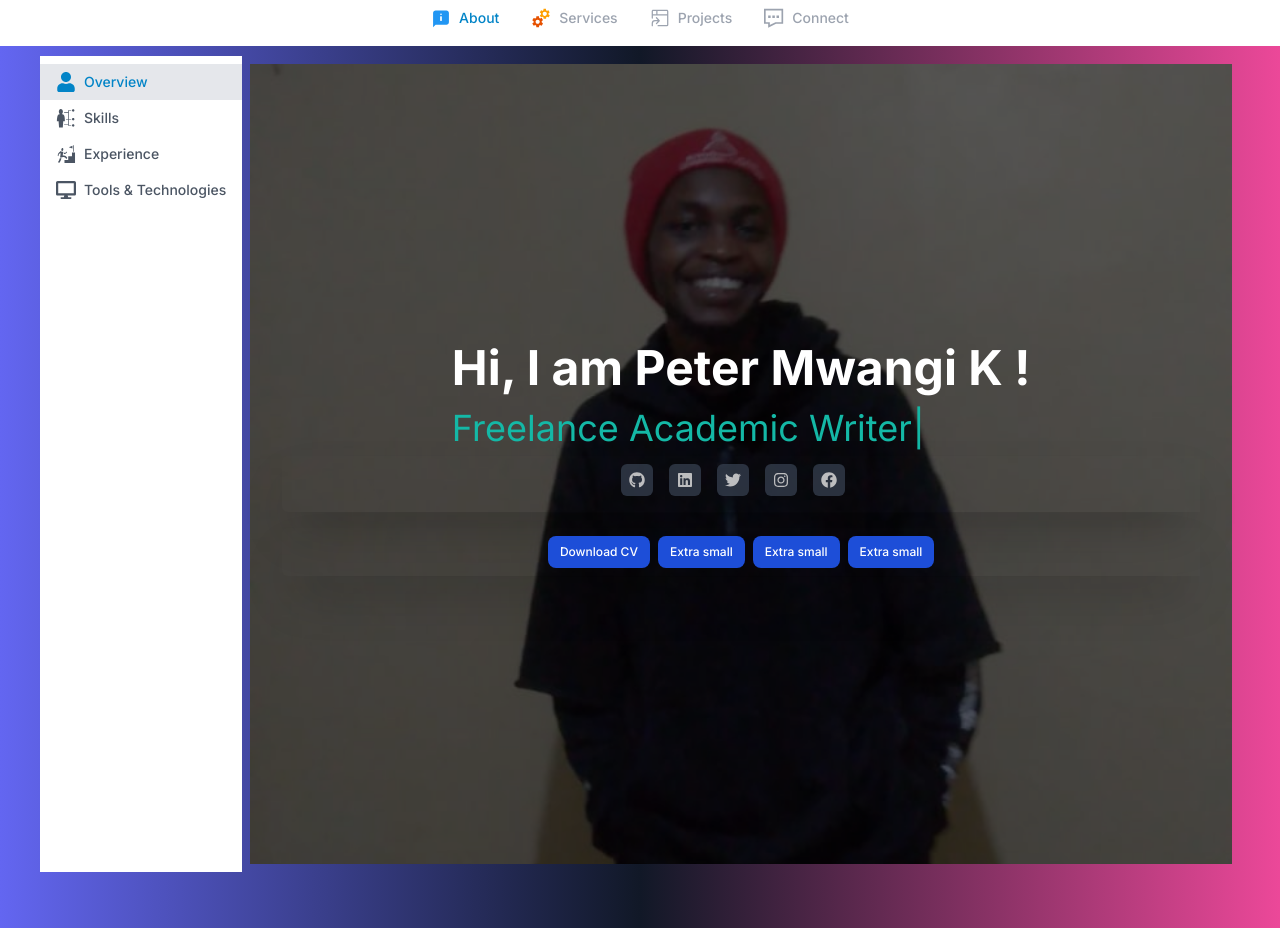
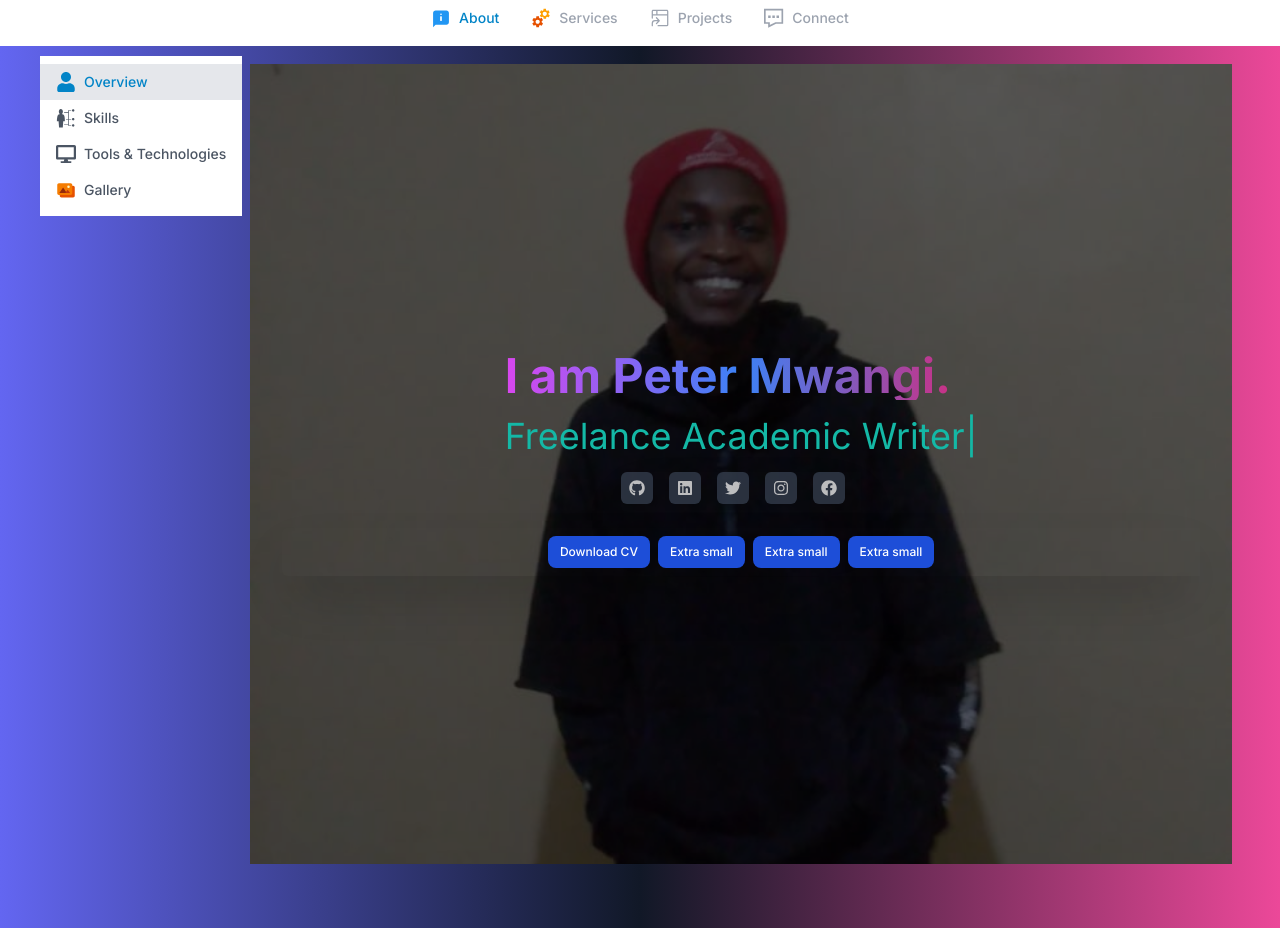
Before and after one commit to Peterkaranjamwangi/portfolio, a Next.js app: page / in a window 1280 px wide. Built offline with nearby package versions, Linux system fonts and the light colour scheme.

Commit message:
updated the projects page

```diff
--- a/components/Connect.tsx
+++ b/components/Connect.tsx
@@ -1,29 +1,18 @@
-import { CONNECT_DATA } from '@/constants/consants.index';
 import React from 'react';
-import { FaPhone } from 'react-icons/fa';
+import SocialMedia from './SocialMedia';
 
 const Connect = () => {
     return (
         <div>
-            <section className="mx-auto max-w-screen-md bg-gray-900 px-4 rounded-br-3xl rounded-tl-3xl py-8">
-                <div className="w-full shadow-2xl mb-2 rounded-l-md flex justify-center items-center">
-                    {CONNECT_DATA.map((item, index) => (
-                        <div key={index} className="flex mb-2 mr-4">
-                            <a href={item.info} target="_blank" className="inline-block rounded-md bg-gray-700 animate-pulse p-2 text-primary">
-                                {React.createElement(item.icon, { className: "w-4 h-4" })}
-                            </a>
-                        </div>
-                    ))}
-                </div>
-
-
-                    <div className="grid rounded-2xl bg-gray-800 p-4 lg:col-span-3 lg:p-12">
+            <section className="mx-auto max-w-screen-md bg-gray-900 px-4 rounded-br-full rounded-tl-3xl py-8 border-green-500 border-y-2 border-r-2">
+                <SocialMedia />
+                    <div className="grid rounded-2xl bg-gradient-to-r from-pink-500 via-gray-500 to-indigo-500 border-r-2 border-b-2 border-green-400 p-4 lg:col-span-3 lg:p-12">
                         <span className="relative flex justify-center">
                             <div
                                 className="absolute inset-x-0 top-1/2 h-px -translate-y-1/2 bg-transparent bg-gradient-to-r from-transparent via-gray-500 to-transparent opacity-75"
                             ></div>
 
-                            <span className="relative z-10 bg-gray-800 px-6">Send me a message</span>
+                            <span className="relative rounded-md z-10 bg-gray-800 px-3">Send me a message</span>
                         </span>
 
 
--- a/components/Projects.tsx
+++ b/components/Projects.tsx
@@ -1,7 +1,7 @@
 import { projects } from '@/constants/consants.index';
 import React from 'react'
 import { CgWebsite } from 'react-icons/cg';
-import { FaGalacticRepublic, FaGithub } from 'react-icons/fa';
+import { FaGithub } from 'react-icons/fa';
 import { Carousel } from 'react-responsive-carousel';
 import 'react-responsive-carousel/lib/styles/carousel.min.css';
 
@@ -14,8 +14,7 @@ const Projects = () => {
                 {projects.map((project, index) => (
                     <div key={index} className="mx-auto max-w-screen-2xl px-4 py-4 sm:px-6 lg:px-8">
                         <div className="grid grid-cols-1 lg:h-1/2screen lg:grid-cols-2 ">
-
-                            <div className=" relative z-20 lg:py-8">
+                            <div className="relative z-20 lg:py-8 border-r-2 border-green-500 rounded-tr-2xl md:border-none">
                                 <Carousel
                                     showThumbs={false}
                                     infiniteLoop={true}
@@ -27,7 +26,7 @@ const Projects = () => {
                                             <img
                                                 alt="project-img"
                                                 src={image}
-                                                className=" w-full object-cover rounded-t-2xl"
+                                                className="w-full object-cover rounded-t-2xl border border-green-500 border-b-2 border-r-2"
                                                 style={{ height: '250px' }}
                                             />
                                         </div>
@@ -35,12 +34,12 @@ const Projects = () => {
                                 </Carousel>
                             </div>
 
-                            <div className="relative flex items-center z-10 bg-gray-900 ">
+                            <div className="relative flex items-center z-10 bg-gray-900 rounded-br-lg">
                                 <span
-                                className="hidden lg:absolute lg:inset-y-0 lg:-start-16 lg:block lg:w-16 lg:bg-gray-900 rounded-s-md"
+                                className="hidden lg:absolute lg:inset-y-0 lg:-start-16 lg:block lg:w-16 lg:bg-gray-900  border-green-500 border-b-2 rounded-s-md"
                                 ></span>
 
-                                <div className="p-8 sm:p-4 lg:p-12">
+                                <div className="p-8 sm:p-2 lg:p-12  border-green-500 border-b-2 border-r-2 rounded-br-lg">
                                     <a
                                         href={project.link}
                                         target="_blank"
@@ -92,6 +91,7 @@ const Projects = () => {
                             </div>
                         </div>
                     </div>
+
                 ))}
 
             </section>
--- a/components/Services.tsx
+++ b/components/Services.tsx
@@ -33,14 +33,6 @@ const Services = () => {
 
                     </div>
 
-                    <div className="mt-12 text-center">
-                    <a
-                        href="#"
-                        className="inline-block rounded bg-pink-600 px-12 py-3 text-sm font-medium text-white transition hover:bg-pink-700 focus:outline-none focus:ring focus:ring-yellow-400"
-                    >
-                        Get Started Today
-                    </a>
-                    </div>
                 </div>
             </section>
 
--- /dev/null
+++ b/components/SocialMedia.tsx
@@ -0,0 +1,20 @@
+import { CONNECT_DATA } from '@/constants/consants.index';
+import React from 'react'
+
+const SocialMedia = () => {
+    return (
+        <div>
+            <div className="w-full shadow-2xl my-2 rounded-l-md   flex justify-center items-center">
+                    {CONNECT_DATA.map((item, index) => (
+                        <div key={index} className="flex mb-2 mr-4">
+                            <a href={item.info} target="_blank" className="inline-block rounded-md bg-gray-700 hover:bg-red-700 animate-pulse p-2 text-primary">
+                                {React.createElement(item.icon, { className: "w-4 h-4" })}
+                            </a>
+                        </div>
+                    ))}
+                </div>
+        </div>
+    )
+}
+
+export default SocialMedia;
--- a/components/about/About.tsx
+++ b/components/about/About.tsx
@@ -3,7 +3,7 @@
 
 import { useState } from "react";
 import { SIDE_TABS } from "@/constants/consants.index";
-import Experience from "./Experience";
+import Gallery from "./Gallery";
 import Overview from "./Overview";
 import Skills from "./Skills";
 import ToolsTechnologies from "./ToolsTechnologies";
@@ -18,7 +18,7 @@ const About = () => {
     return (
         <div className="flex-col">
             <div className="flex-grow flex">
-            <nav className="w-26 bg-white pt-2 flex flex-col flex-shrink-0">
+                <nav className="w-26 h-40 bg-white py-2 flex flex-col flex-shrink-0">
                 {SIDE_TABS.map((tab, index) => (
                     <button
                     key={index}
@@ -37,10 +37,10 @@ const About = () => {
                 ))}
                 </nav>
 
-            <div className=" flex-grow w-full p-2">
+                <div className=" flex-grow w-full h-auto p-2">
                 {activeTab === "Overview" && <Overview />}
                 {activeTab === "Skills" && <Skills />}
-            {activeTab === "Experience" && <Experience />}
+                {activeTab === "Gallery" && <Gallery />}
                 {activeTab === "Tools & Technologies" && <ToolsTechnologies />}
                 </div>
             </div>
--- a/components/about/Experience.tsx
+++ /dev/null
@@ -1,11 +0,0 @@
-import React from 'react'
-
-const Experience = () => {
-  return (
-    <div className="w-full bg-gray-100 text-gray-900 mx-1 md:mx-2 p-2 md:p-4">
-      Lorem ipsum dolor sit amet consectetur adipisicing elit. Labore laudantium illum fugiat nihil obcaecati sapiente nisi. Voluptas accusantium, nihil enim blanditiis facilis neque sequi illo, quibusdam eligendi autem culpa sapiente!
-    </div>
-  )
-}
-
-export default Experience;
--- /dev/null
+++ b/components/about/Gallery.tsx
@@ -0,0 +1,38 @@
+// import React from 'react'
+
+// const Experience = () => {
+//   return (
+//     <div className="w-full bg-gray-100 text-gray-900 mx-1 md:mx-2 p-2 md:p-4">
+
+
+//     </div>
+//   )
+// }
+
+// export default Experience;
+
+import { projects } from '@/constants/consants.index';
+import React from 'react';
+
+const ProductGallery = () => {
+    return (
+        <div className="grid grid-cols-1 gap-4 lg:grid-cols-2">
+            {projects.map((project, index) => (
+                <a key={index} href={project.link} target="_blank" className="relative rounded-lg group flex items-center justify-center overflow-hidden">
+                    <img
+                        src={project.images[0]}
+                        alt={project.name}
+                        className="w-full h-full object-cover rounded-lg transition duration-300 transform hover:scale-105"
+                    />
+                    <p className="absolute bottom-0 shadow-2xl my-2 px-5 text-center text-black  bg-white opacity-70 rounded-full lg:hidden group-hover:block transition duration-300 ">{project.name}</p>
+                </a>
+
+
+
+
+            ))}
+        </div>
+    );
+};
+
+export default ProductGallery;
--- a/components/about/Overview.tsx
+++ b/components/about/Overview.tsx
@@ -1,15 +1,16 @@
 import { CONNECT_DATA } from '@/constants/consants.index';
 import React from 'react'
 import Typewriter from 'typewriter-effect';
+import SocialMedia from '../SocialMedia';
 
 
 const Overview = () => {
     return (
-        <section className="relative h-[500px] md:min-h-[700px] lg:min-h-[800px] bg-center bg-no-repeat bg-cover z-[-1] object-center md:object-cover" style={{ backgroundImage: "url(/bg.jpeg)", backgroundSize: 'cover', backgroundPosition: 'top', padding: '2rem' }}>
-            <div className="absolute inset-0 -z-20 flex flex-col items-center justify-center bg-black bg-opacity-65 text-white p-8">
-                <div className="">
-                    <h1 className="text-xl md:text-3xl lg:text-5xl font-bold mb-4">Hi, I am Peter Mwangi K ! </h1>
-                    <span className="text-md text-nowrap md:text-2xl lg:text-4xl text-teal-500">
+        <section className="relative h-[500px] md:min-h-[700px] lg:min-h-[800px] bg-center bg-no-repeat bg-cover z-[1] object-center md:object-cover" style={{ backgroundImage: "url(/bg.jpeg)", backgroundSize: 'cover', backgroundPosition: 'top', padding: '2rem' }}>
+            <div className="absolute inset-0 z-10 flex flex-col items-center justify-center bg-black bg-opacity-65 text-white p-8">
+                <div className="my-2">
+                    <h1 className="text-xl md:text-3xl lg:text-5xl font-bold mb-4 bg-gradient-to-r from-fuchsia-500 via-blue-500 to-pink-600 bg-clip-text text-transparent">I am Peter Mwangi. </h1>
+                    <span className="text-md text-nowrap md:text-2xl lg:text-4xl mb-4 text-teal-500">
                         <Typewriter
                         options={{
                             strings: ['Freelance Academic Writer', 'UX/UI Designer', 'Web Developer', 'Software Engineer'],
@@ -20,15 +21,7 @@ const Overview = () => {
                     </span>
                 </div>
 
-                    <div className="w-full shadow-2xl my-2 py-2 rounded-l-md flex justify-center items-center">
-                        {CONNECT_DATA.map((item, index) => (
-                            <div key={index} className="flex mb-2 mr-4">
-                                <a href={item.info} target="_blank" className="inline-block rounded-md bg-gray-700 animate-pulse p-2 text-primary">
-                                    {React.createElement(item.icon, { className: "w-4 h-4" })}
-                                </a>
-                            </div>
-                        ))}
-                    </div>
+                <SocialMedia />
 
                     <div className="w-full shadow-2xl my-2 py-2 rounded-l-md flex flex-wrap gap-2 justify-center items-center">
                         <a href="#"  className="px-3 py-2 text-xs font-medium text-center text-white text-nowrap bg-blue-700 rounded-lg hover:bg-blue-800 focus:ring-4 ">Download CV</a>
--- a/components/about/ToolsTechnologies.tsx
+++ b/components/about/ToolsTechnologies.tsx
@@ -15,7 +15,7 @@ const ToolsTechnologies = () => {
 
         <div className="flex flex-wrap">
             {stackData.map((stack, index) => (
-                <div key={index} className=" w-1/3 md:w-1/5 lg:w-1/6 xl:w-1/6 md:p-2 p-1">
+                <div key={index} className=" w-1/3 md:w-1/5 lg:w-32 md:p-2 p-1">
                     <CircularProgressbarWithChildren
                         value={stack.value}
                         strokeWidth={8}
@@ -28,8 +28,8 @@ const ToolsTechnologies = () => {
 
                     >
                         <div className="flex flex-col items-center justify-center gap-1">
-                            <stack.icon className="text-lg" />
-                            <p className="text-sm text-gray-700 font-semibold">{stack.label}</p>
+                            <stack.icon className="text-sm md:text-md" />
+                            <p className="md:text-sm text-xs text-gray-700 font-semibold">{stack.label}</p>
                             <p className="text-xs">{stack.value}%</p>
                         </div>
                     </CircularProgressbarWithChildren>
--- a/constants/consants.index.ts
+++ b/constants/consants.index.ts
@@ -1,7 +1,7 @@
 import { FaGithub, FaTwitter, FaUser, FaDesktop, FaLinkedin, FaFacebook, FaInstagram, FaDocker, FaNodeJs, FaPython   } from 'react-icons/fa';
 import { GiStairsGoal, GiSkills } from "react-icons/gi";
 
-import { FcAbout, FcServices } from "react-icons/fc";
+import { FcAbout, FcGallery, FcServices } from "react-icons/fc";
 import { GoProjectSymlink } from "react-icons/go";
 import { GrContact } from "react-icons/gr";
 import { AiOutlineConsoleSql } from 'react-icons/ai';
@@ -68,8 +68,8 @@ export const SERVICES = [
 export const SIDE_TABS = [
     { name: "Overview", icon: FaUser },
     { name: "Skills", icon: GiSkills },
-    { name: "Experience", icon: GiStairsGoal },
     { name: "Tools & Technologies", icon: FaDesktop },
+    { name: "Gallery", icon: FcGallery },
 ];
 
 export const skillsData = [
```
Also changed, not shown: components/about/tesx.tsx (deleted), components/tesxt.tsx (deleted). Lines whose indentation alone changed are shown as unchanged.
